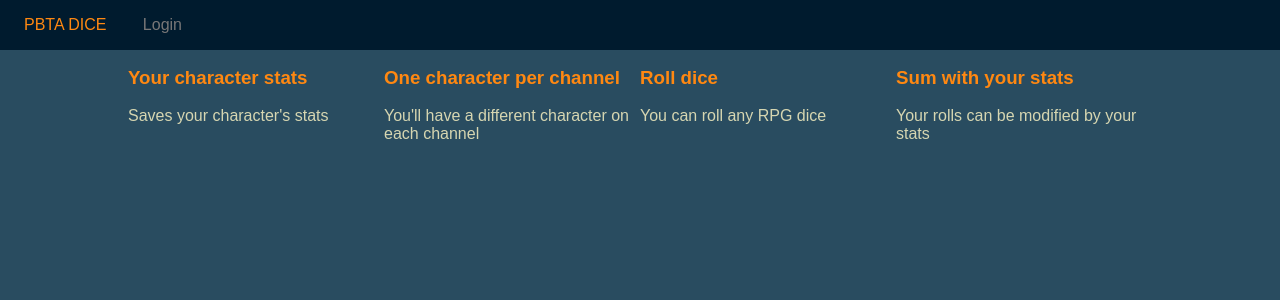
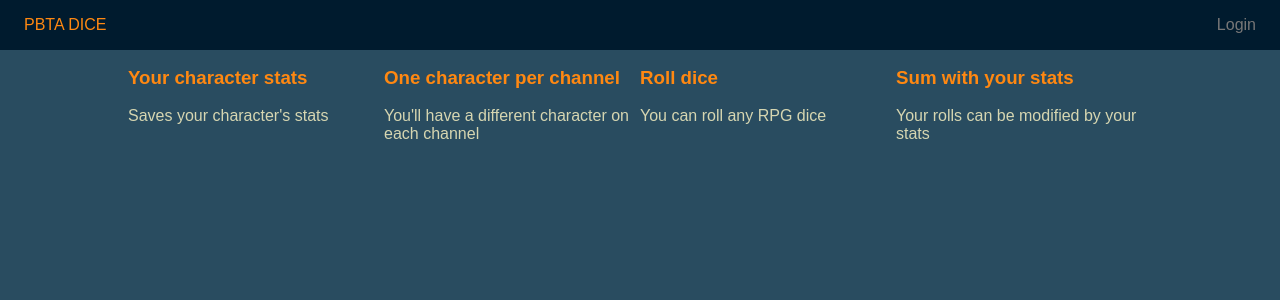
Before and after one commit to xisberto/DungeonWorldDice, a Flask app: page / in a window 1280 px wide. Shown: the top 300 px of the page. Run offline with Flask 2, Linux system fonts and the light colour scheme; some libraries are stand-ins or nearby versions.

Commit message:
Move menu to the right

```diff
--- a/static/css/main.css
+++ b/static/css/main.css
@@ -11,6 +11,10 @@ nav .pure-menu {
   background: #001B2E;
   color: #FFFFFF;
   padding: 0.5em;
+}
+
+.home-menu ul {
+  float: right;
 }
 
 .pure-menu-heading, h3 {
--- a/templates/base.html
+++ b/templates/base.html
@@ -6,7 +6,7 @@
 <link rel="stylesheet" href="https://unpkg.com/purecss@2.0.6/build/grids-responsive-min.css">
 <link rel="stylesheet" href="{{ url_for('static', filename='css/main.css')}}">
 <nav class="header">
-    <div class="pure-menu pure-menu-horizontal pure-menu-fixed">
+    <div class="home-menu pure-menu pure-menu-horizontal pure-menu-fixed">
         <a class="pure-menu-heading" href="">{{ app_title() }}</a>
         <ul class="pure-menu-list">
             {% if g.user %}
```
